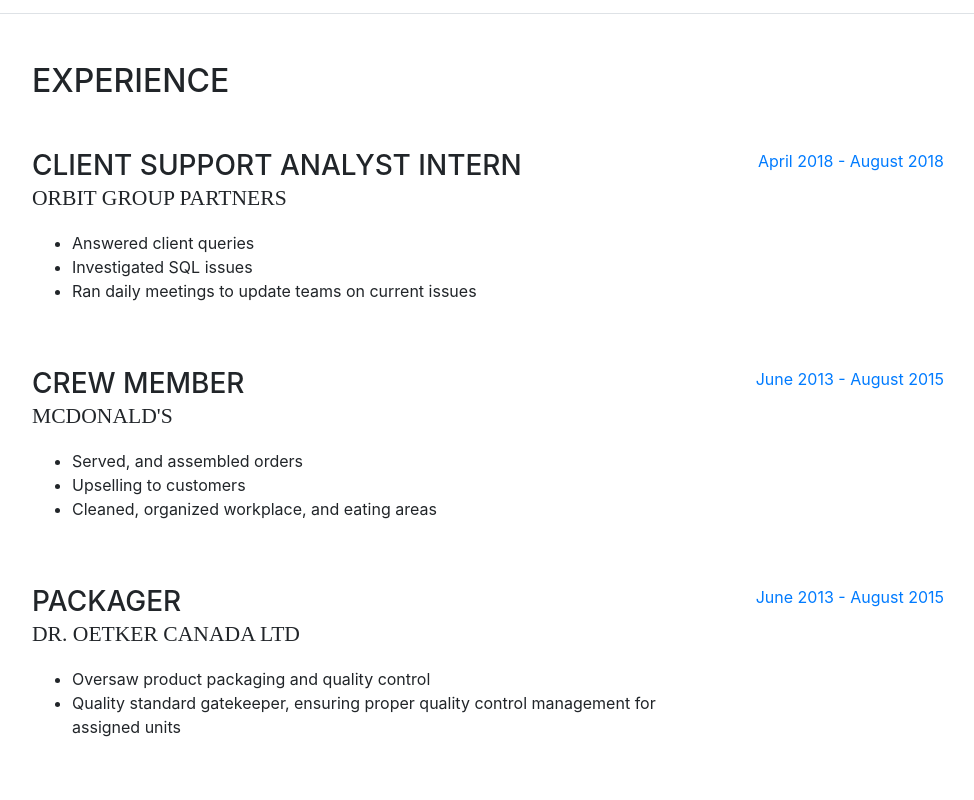
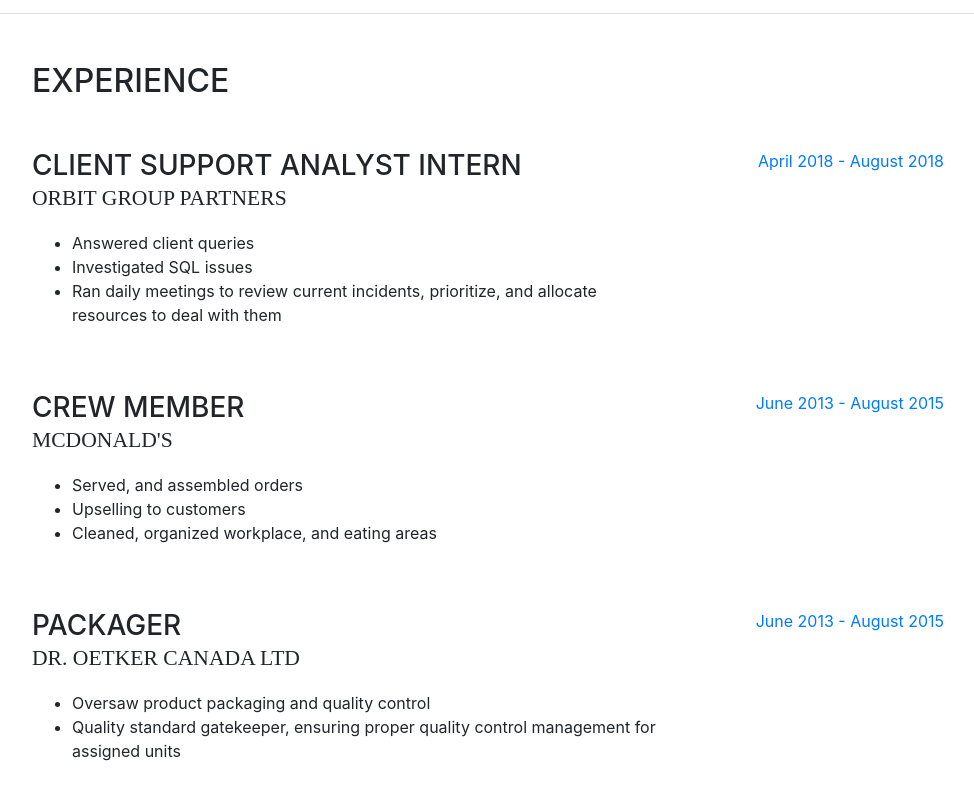
Before and after one commit to brian-hane/brian-hane.github.io, a website with bundled scripts: page index.html in a window 1280 px wide. Shown: the part 5137-5937 px from the top of the page, without its empty margins (288-1262 px from the left). Built offline with nearby package versions, Linux system fonts and the light colour scheme; a web font is replaced by a local one.

Commit message:
Update index.html

```diff
--- a/index.html
+++ b/index.html
@@ -363,7 +363,7 @@
             <ul>
               <li>Answered client queries</li>
               <li>Investigated SQL issues</li>
-              <li>Ran daily meetings to update teams on current issues</li>
+              <li>Ran daily meetings to review current incidents, prioritize, and allocate resources to deal with them</li>
             </ul>
           </div>
           <div class="resume-date text-md-right">
```
